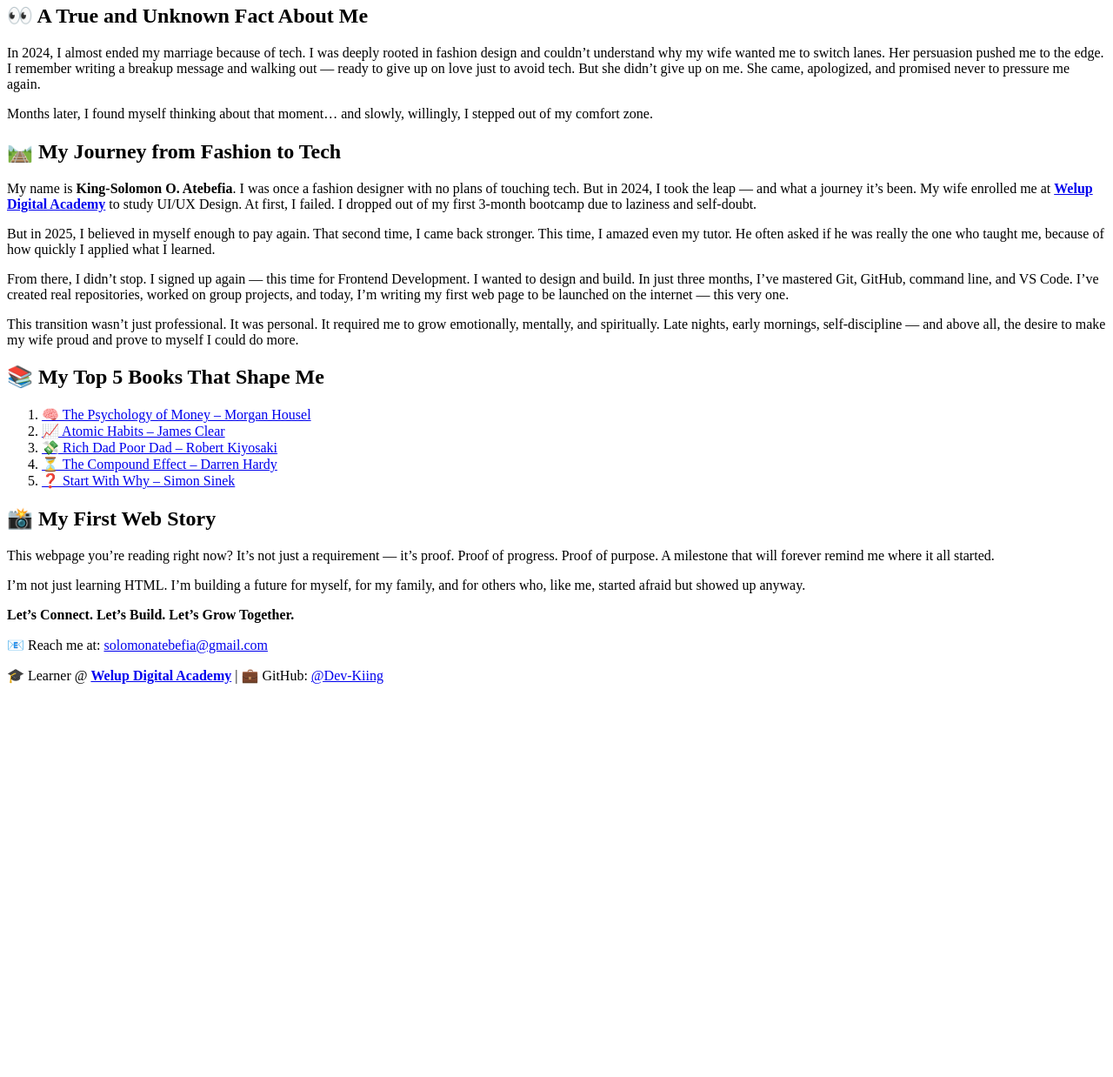
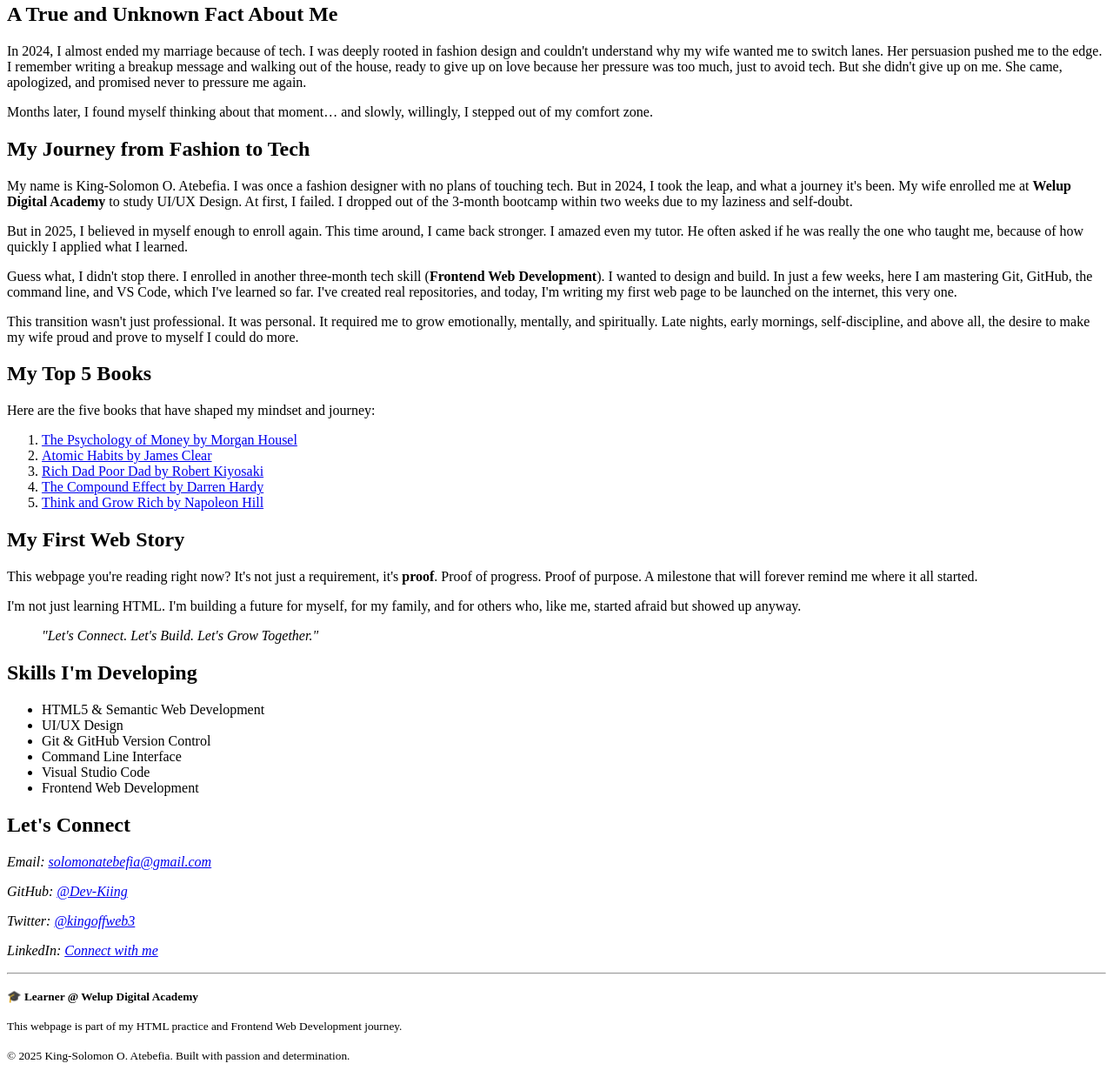
Before and after one commit to Dev-Kiing/HTML-Practical, a plain HTML site: page index.html in a window 1280 px wide. Shown: the part 115-1353 px from the top of the page at 87% size. Before the commit the page ends 917 px from the top, so only its background shows below. Drawn offline with Linux system fonts and the light colour scheme.

Commit message:
Updated index.html and README.md with personal story and books

```diff
--- a/index.html
+++ b/index.html
@@ -1,68 +1,89 @@
 <!DOCTYPE html>
 <html lang="en">
 <head>
-  <meta charset="UTF-8" />
-  <meta name="viewport" content="width=device-width, initial-scale=1.0"/>
-  <meta name="author" content="King-Solomon O. Atebefia" />
-  <title>About King-Solomon O. Atebefia</title>
+    <meta charset="UTF-8">
+    <meta name="viewport" content="width=device-width, initial-scale=1.0">
+    <meta name="description" content="King-Solomon O. Atebefia - From Fashion Designer to Tech Explorer">
+    <meta name="author" content="King-Solomon O. Atebefia">
+    <title>King-Solomon O. Atebefia - My Journey</title>
 </head>
 <body>
     <header>
-    <h1>👑 King-Solomon O. Atebefia</h1>
-    <p><strong>From Fashion Designer to Tech Explorer — My Real-Life Leap</strong></p>
+        <h1>King-Solomon O. Atebefia</h1>
+        <p><em>From Fashion Designer to Tech Explorer — My Real-Life Leap</em></p>
     </header>
 
+    <main>
         <section>
-    <h2>👀 A True and Unknown Fact About Me</h2>
-    <p>
-      In 2024, I almost ended my marriage because of tech. I was deeply rooted in fashion design and couldn’t understand why my wife wanted me to switch lanes. Her persuasion pushed me to the edge. I remember writing a breakup message and walking out — ready to give up on love just to avoid tech. But she didn’t give up on me. She came, apologized, and promised never to pressure me again.
-    </p>
-    <p>
-      Months later, I found myself thinking about that moment… and slowly, willingly, I stepped out of my comfort zone.
-    </p>
+            <h2>A True and Unknown Fact About Me</h2>
+            <p>In 2024, I almost ended my marriage because of tech. I was deeply rooted in fashion design and couldn't understand why my wife wanted me to switch lanes. Her persuasion pushed me to the edge. I remember writing a breakup message and walking out of the house, ready to give up on love because her pressure was too much, just to avoid tech. But she didn't give up on me. She came, apologized, and promised never to pressure me again.</p>
+
+            <p>Months later, I found myself thinking about that moment… and slowly, willingly, I stepped out of my comfort zone.</p>
         </section>
 
         <section>
-    <h2>🛤️ My Journey from Fashion to Tech</h2>
-    <p>
-      My name is <strong>King-Solomon O. Atebefia</strong>. I was once a fashion designer with no plans of touching tech. But in 2024, I took the leap — and what a journey it’s been. My wife enrolled me at <a href="https://www.welupdigital.com/" target="_blank"><strong>Welup Digital Academy</strong></a> to study UI/UX Design. At first, I failed. I dropped out of my first 3-month bootcamp due to laziness and self-doubt.
-    </p>
-    <p>
-      But in 2025, I believed in myself enough to pay again. That second time, I came back stronger. This time, I amazed even my tutor. He often asked if he was really the one who taught me, because of how quickly I applied what I learned.
-    </p>
-    <p>
-      From there, I didn’t stop. I signed up again — this time for Frontend Development. I wanted to design and build. In just three months, I’ve mastered Git, GitHub, command line, and VS Code. I’ve created real repositories, worked on group projects, and today, I’m writing my first web page to be launched on the internet — this very one.
-    </p>
-    <p>
-      This transition wasn’t just professional. It was personal. It required me to grow emotionally, mentally, and spiritually. Late nights, early mornings, self-discipline — and above all, the desire to make my wife proud and prove to myself I could do more.
-    </p>
+            <h2>My Journey from Fashion to Tech</h2>
+            <p>My name is King-Solomon O. Atebefia. I was once a fashion designer with no plans of touching tech. But in 2024, I took the leap, and what a journey it's been. My wife enrolled me at <strong>Welup Digital Academy</strong> to study UI/UX Design. At first, I failed. I dropped out of the 3-month bootcamp within two weeks due to my laziness and self-doubt.</p>
+
+            <p>But in 2025, I believed in myself enough to enroll again. This time around, I came back stronger. I amazed even my tutor. He often asked if he was really the one who taught me, because of how quickly I applied what I learned.</p>
+
+            <p>Guess what, I didn't stop there. I enrolled in another three-month tech skill (<strong>Frontend Web Development</strong>). I wanted to design and build. In just a few weeks, here I am mastering Git, GitHub, the command line, and VS Code, which I've learned so far. I've created real repositories, and today, I'm writing my first web page to be launched on the internet, this very one.</p>
+
+            <p>This transition wasn't just professional. It was personal. It required me to grow emotionally, mentally, and spiritually. Late nights, early mornings, self-discipline, and above all, the desire to make my wife proud and prove to myself I could do more.</p>
         </section>
 
         <section>
-    <h2>📚 My Top 5 Books That Shape Me</h2>
+            <h2>My Top 5 Books</h2>
+            <p>Here are the five books that have shaped my mindset and journey:</p>
             <ol>
-      <li><a href="https://www.amazon.com/Psychology-Money-Timeless-lessons-happiness/dp/0857197681" target="_blank">🧠 The Psychology of Money – Morgan Housel</a></li>
-      <li><a href="https://www.amazon.com/Atomic-Habits-Proven-Build-Break/dp/0735211299" target="_blank">📈 Atomic Habits – James Clear</a></li>
-      <li><a href="https://www.amazon.com/Rich-Dad-Poor-Teach-Middle/dp/1612680194" target="_blank">💸 Rich Dad Poor Dad – Robert Kiyosaki</a></li>
-      <li><a href="https://www.amazon.com/Compound-Effect-Darren-Hardy/dp/159315724X" target="_blank">⏳ The Compound Effect – Darren Hardy</a></li>
-      <li><a href="https://www.amazon.com/Start-Why-Leaders-Inspire-Everyone/dp/1591846447" target="_blank">❓ Start With Why – Simon Sinek</a></li>
+                <li><a href="https://www.amazon.com/Psychology-Money-Timeless-lessons-happiness/dp/0857197681" target="_blank" rel="noopener noreferrer">The Psychology of Money by Morgan Housel</a></li>
+                <li><a href="https://www.amazon.com/Atomic-Habits-Proven-Build-Break/dp/0735211299" target="_blank" rel="noopener noreferrer">Atomic Habits by James Clear</a></li>
+                <li><a href="https://www.amazon.com/Rich-Dad-Poor-Teach-Middle/dp/1612680194" target="_blank" rel="noopener noreferrer">Rich Dad Poor Dad by Robert Kiyosaki</a></li>
+                <li><a href="https://www.amazon.com/Compound-Effect-Darren-Hardy/dp/159315724X" target="_blank" rel="noopener noreferrer">The Compound Effect by Darren Hardy</a></li>
+                <li><a href="https://www.amazon.com/Think-Grow-Rich-Landmark-Bestseller/dp/1585424331" target="_blank" rel="noopener noreferrer">Think and Grow Rich by Napoleon Hill</a></li>
             </ol>
         </section>
 
         <section>
-    <h2>📸 My First Web Story</h2>
-    <p>
-      This webpage you’re reading right now? It’s not just a requirement — it’s proof. Proof of progress. Proof of purpose. A milestone that will forever remind me where it all started.
-    </p>
-    <p>
-      I’m not just learning HTML. I’m building a future for myself, for my family, and for others who, like me, started afraid but showed up anyway.
-    </p>
+            <h2>My First Web Story</h2>
+            <p>This webpage you're reading right now? It's not just a requirement, it's <strong>proof</strong>. Proof of progress. Proof of purpose. A milestone that will forever remind me where it all started.</p>
+
+            <p>I'm not just learning HTML. I'm building a future for myself, for my family, and for others who, like me, started afraid but showed up anyway.</p>
+
+            <blockquote>
+                <p><em>"Let's Connect. Let's Build. Let's Grow Together."</em></p>
+            </blockquote>
         </section>
 
+        <section>
+            <h2>Skills I'm Developing</h2>
+            <ul>
+                <li>HTML5 & Semantic Web Development</li>
+                <li>UI/UX Design</li>
+                <li>Git & GitHub Version Control</li>
+                <li>Command Line Interface</li>
+                <li>Visual Studio Code</li>
+                <li>Frontend Web Development</li>
+            </ul>
+        </section>
+    </main>
+
     <footer>
-    <p><strong>Let’s Connect. Let’s Build. Let’s Grow Together.</strong></p>
-    <p>📧 Reach me at: <a href="mailto:solomonatebefia@gmail.com">solomonatebefia@gmail.com</a></p>
-    <p>🎓 Learner @ <a href="https://www.welupdigital.com/" target="_blank"><strong>Welup Digital Academy</strong></a> | 💼 GitHub: <a href="https://github.com/Dev-Kiing" target="_blank">@Dev-Kiing</a></p>
+        <h2>Let's Connect</h2>
+        <address>
+            <p>Email: <a href="mailto:solomonatebefia@gmail.com">solomonatebefia@gmail.com</a></p>
+            <p>GitHub: <a href="https://github.com/Dev-Kiing" target="_blank" rel="noopener noreferrer">@Dev-Kiing</a></p>
+            <p>Twitter: <a href="https://x.com/kingoffweb3?s=21&t=Z3xVCPnmrXExYK7zy7H1Jg" target="_blank" rel="noopener noreferrer">@kingoffweb3</a></p>
+            <p>LinkedIn: <a href="https://www.linkedin.com/" target="_blank" rel="noopener noreferrer">Connect with me</a></p>
+        </address>
+
+        <hr>
+
+        <div>
+            <p><small>🎓 <strong>Learner @ Welup Digital Academy</strong></small></p>
+            <p><small>This webpage is part of my HTML practice and Frontend Web Development journey.</small></p>
+            <p><small>&copy; 2025 King-Solomon O. Atebefia. Built with passion and determination.</small></p>
+        </div>
     </footer>
 </body>
 </html>
```
Also changed, not shown: 1 other file. Lines whose indentation alone changed are shown as unchanged.
